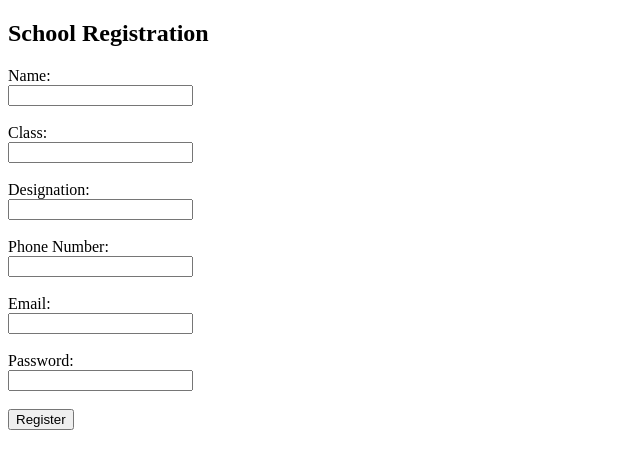
After one commit to UtkarshKhare0/SchoolWebPortal, a Django app: page /school_register/ in a window 1280 px wide. The commit adds this page. Shown: the top 469 px of the page, without its empty margins (0-640 px from the left). Run offline with Django 5.2, Linux system fonts and the light colour scheme.

Commit message:
Utkarsh Commit

```diff
--- /dev/null
+++ b/school_app/school_views.py
@@ -0,0 +1,51 @@
+from django.shortcuts import render,HttpResponse,redirect
+from .models import School
+
+from django.contrib import messages
+
+def register_school(request):
+
+    if request.method=="GET":
+        return render(request,'school_app/school/school_registration.html')
+
+    if request.method=="POST":
+        reg_name = request.POST["school_name"]
+        reg_class = request.POST["school_class"]
+        reg_design = request.POST["school_designation"]
+        reg_phone = request.POST["school_phone_number"]
+        reg_email = request.POST["school_email"]
+        reg_pass = request.POST["school_password"]
+
+        school_registration_obj = School(
+            school_name = reg_name,
+            school_class = reg_class,
+            school_designation = reg_design,
+            school_phone_number = reg_phone,
+            school_email = reg_email,
+            school_password = reg_pass
+        )
+        school_registration_obj.save()
+        messages.success(request,"Registration Successfull! Please Login.")
+        return redirect("login_school")
+
+def login_school(request):
+
+    if request.method=="GET":
+        return render(request,'school_app/school/school_login.html')
+
+    if request.method=="POST":
+        email = request.POST["school_email"]
+        password = request.POST["school_password"]
+        schoolList = School.objects.filter(school_email=email,school_password=password)
+        if schoolList.exists():
+            request.session["school_key"] = email
+            messages.success(request,"Login Successful! Welcome Back.")
+            return redirect("dashboard_school")
+        else:
+            messages.error(request,"Invalid Credentials")
+            return redirect("login_school")
+
+def logout_school(request):
+    request.session.flush()
+    messages.success(request,"Logged Out Successfully!")
+    return redirect("login_school")
--- a/school_app/templates/school_app/common/header.html
+++ b/school_app/templates/school_app/common/header.html
@@ -41,7 +41,7 @@
             Registration
           </a>
           <ul class="dropdown-menu">
-            <li><a class="dropdown-item" href="/owner_register/">School</a></li>
+            <li><a class="dropdown-item" href="/school_register/">School</a></li>
             <li><a class="dropdown-item" href="/register/">Student</a></li>
            </ul>
         </li>
@@ -52,7 +52,7 @@
             Log-in
           </a>
           <ul class="dropdown-menu">
-            <li><a class="dropdown-item" href="/owner_login/">School</a></li>
+            <li><a class="dropdown-item" href="/school_login/">School</a></li>
             <li><a class="dropdown-item" href="/login/">Student</a></li>
 
           </ul>
--- /dev/null
+++ b/school_app/templates/school_app/school/school_registration.html
@@ -0,0 +1,34 @@
+<!DOCTYPE html>
+<html>
+<head>
+    <title>School Registration</title>
+</head>
+<body>
+    <h2>School Registration</h2>
+    <form method="POST">
+        {% csrf_token %}
+
+        <label>Name:</label><br>
+        <input type="text" name="school_name" required><br><br>
+
+        <label>Class:</label><br>
+        <input type="text" name="school_class" required><br><br>
+
+        <label>Designation:</label><br>
+        <input type="text" name="school_designation" required><br><br>
+
+        <label>Phone Number:</label><br>
+        <input type="text" name="school_phone_number" required><br><br>
+
+        <label>Email:</label><br>
+        <input type="email" name="school_email" required><br><br>
+
+        <label>Password:</label><br>
+        <input type="password" name="school_password" required><br><br>
+
+        <button type="submit">Register</button>
+    </form>
+
+    <br>
+</body>
+</html>
--- a/school_app/urls.py
+++ b/school_app/urls.py
@@ -1,5 +1,5 @@
 from django.urls import path, include
-from .import views,student_views
+from .import views,student_views,school_views
 urlpatterns = [
 
     path("",views.home,name="home"),
@@ -8,5 +8,8 @@ urlpatterns = [
     path("login/",student_views.login_student,name="login_student"),
     path("dashboard/",student_views.dashboard_student,name="dashboard_student"),
     path("edit-profile/",student_views.edit_profile_student,name="edit_profile_student"),
-    path("logout/",student_views.logout_student,name="logout_student")
+    path("logout/",student_views.logout_student,name="logout_student"),
+
+    path("school_register/",school_views.register_school,name="register_school"),
+    path("school_login/",school_views.login_school,name="login_school")
 ]
```
Also changed, not shown: school_app/models.py (+11 -0 lines), school_app/templates/school_app/school/school_login.html (added, +29 -0 lines), db.sqlite3, school_app/migrations/0002_school_alter_student_incharge_email_and_more.py (added).
